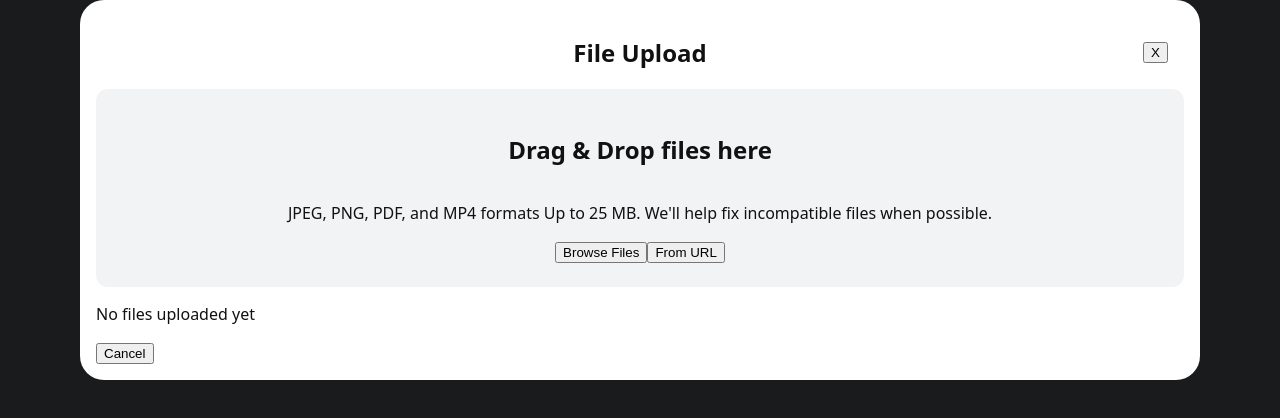
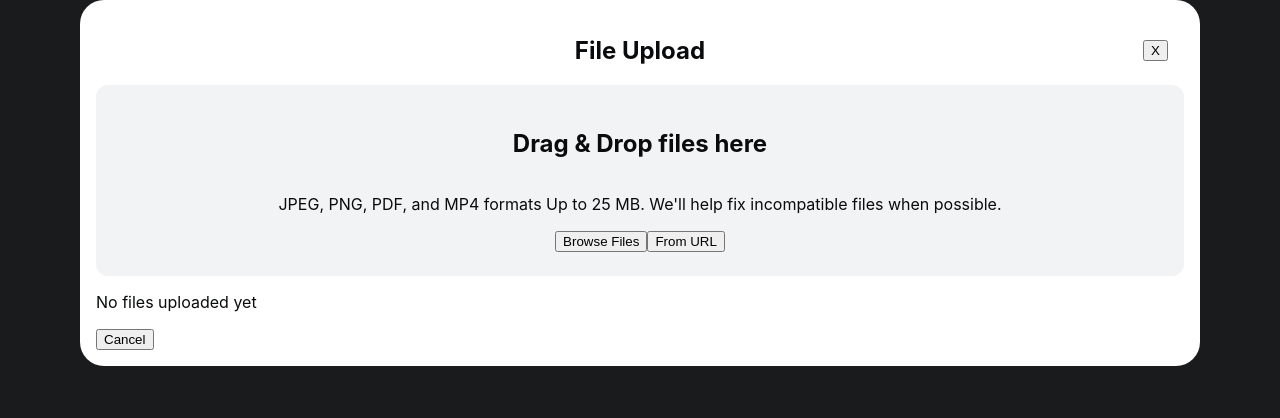
Before and after one commit to EthanTrueHawkes/Minis, a React (Vite) app: page / in a window 1280 px wide. Shown: the top 418 px of the page. Built offline with nearby package versions, Linux system fonts and the light colour scheme.

Commit message:
added typography css tokens: primative and semantic. Cleaned up earlier token names.

```diff
--- a/src/App.css
+++ b/src/App.css
@@ -1,5 +1,5 @@
 .card {
-  background: var(--surface-raised);
+  background: var(--color-surface-raised);
   padding: 16px;
   border-radius: 24px;
 }
@@ -23,7 +23,7 @@
   align-items: center;
 
   padding: 24px 48px;
-  background: var(--surface-sunken-light);
+  background: var(--color-surface-sunken-light);
   border-radius: 12px;
 
   .text_wrapper_upload {
--- a/src/index.css
+++ b/src/index.css
@@ -1,10 +1,6 @@
 :root {
-  font-family: system-ui, sans-serif;
-
-  /* color tokens */
-
   /*  ====================
-      PRIMATIVE TOKENS
+      COLOR PRIMITIVES
       ====================  */
 
   /* neutral color tokens */
@@ -57,7 +53,7 @@
   --red-900: #520408;
 
   /* alpha color tokens */
-  --alpha-black-20: color-mix (var(--neutral-1000) 20%, transparent 80%);
+  --alpha-black-20: color-mix(var(--neutral-1000) 20%, transparent 80%);
 
   /* spacing tokens */
   --spacing-0: 0px;
@@ -80,66 +76,230 @@
   --border-thickness-2: 2px;
 
   /* border radius tokens */
-  --border-radius-0: 0px;
-  --border-radius-2: 2px;
-  --border-radius-4: 4px;
-  --border-radius-8: 8px;
-  --border-radius-12: 12px;
-  --border-radius-16: 16px;
-  --border-radius-24: 24px;
-  --border-radius-32: 32px;
-  --border-radius-circle: 9999px;
+  --radius-0: 0px;
+  --radius-2: 2px;
+  --radius-4: 4px;
+  --radius-8: 8px;
+  --radius-12: 12px;
+  --radius-16: 16px;
+  --radius-24: 24px;
+  --radius-32: 32px;
+  --radius-circle: 9999px;
 
   /*  ====================
-      SEMANTIC TOKENS
+      COLOR SEMANTICS
       ====================  */
 
   /* surface / background color tokens */
-  --surface-base: var(--neutral-50);
-  --surface-raised: var(--neutral-0);
-  --surface-sunken-light: var(--neutral-100);
-  --surface-sunken-medium: var(--neutral-200);
-  --surface-brand: var(--blue-600);
-  --surface-inverse-base: var(--neutral-900);
+  --color-surface-base: var(--neutral-50);
+  --color-surface-raised: var(--neutral-0);
+  --color-surface-sunken-light: var(--neutral-100);
+  --color-surface-sunken-medium: var(--neutral-200);
+  --color-surface-brand: var(--blue-600);
+  --color-surface-inverse-base: var(--neutral-900);
 
   /* text color tokens */
-  --text-primary: var(--neutral-950);
-  --text-secondary: var(--neutral-700);
-  --text-tertiary: var(--neutral-600);
-  --text-brand: var(--blue-600);
-  --text-inverse-primary: var(--neutral-0);
-  --text-inverse-secondary: var(--neutral-200);
+  --color-text-primary: var(--neutral-950);
+  --color-text-secondary: var(--neutral-700);
+  --color-text-tertiary: var(--neutral-600);
+  --color-text-brand: var(--blue-600);
+  --color-text-inverse-primary: var(--neutral-0);
+  --color-text-inverse-secondary: var(--neutral-200);
 
   /* border color tokens */
-  --border-subtle: var(--alpha-black-20);
+  --color-border-subtle: var(--alpha-black-20);
 
   /* status color tokens */
-  --status-success-text: var(--green-700);
-  --status-success-background-primary: var(--green-500);
-  --status-success-background-light: var(--green-200);
+  --color-status-success-text: var(--green-700);
+  --color-status-success-background-primary: var(--green-500);
+  --color-status-success-background-light: var(--green-200);
 
-  --status-warning-text: var(--yellow-700);
-  --status-warning-background-primary: var(--yellow-500);
-  --status-warning-background-light: var(--yellow-200);
+  --color-status-warning-text: var(--yellow-700);
+  --color-status-warning-background-primary: var(--yellow-500);
+  --color-status-warning-background-light: var(--yellow-200);
 
-  --status-danger-text: var(--red-700);
-  --status-danger-background-primary: var(--red-500);
-  --status-danger-background-light: var(--red-200);
+  --color-status-danger-text: var(--red-700);
+  --color-status-danger-background-primary: var(--red-500);
+  --color-status-danger-background-light: var(--red-200);
 
   /*  ====================
-      COMPONENT TOKENS
+      COLOR COMPONENT TOKENS
+      ====================  */
+  /* cursor-highlight color tokens */
+  --highlight-color: var(--blue-600);
+
+  /* scrollbar color tokens */
+  --scrollbar-color: var(--neutral-500);
+
+  /*  ====================
+      TYPOGRAPHY PRIMITIVES
       ====================  */
 
-  /* cursor-highlight color tokens */
-  --highlight: var(--blue-600);
+  /* font family */
+  --font-family-sans: "Inter", sans-serif;
 
-  /* scrollbar color tokens */
-  --scrollbar: var(--neutral-500);
+  /* font size */
+  --font-size-12: 0.75rem;
+  --font-size-14: 0.875rem;
+  --font-size-16: 1rem;
+  --font-size-18: 1.125rem;
+  --font-size-20: 1.25rem;
+  --font-size-24: 1.5rem;
+  --font-size-32: 2rem;
+  --font-size-40: 2.5rem;
 
-  color: #111;
-  background: var(--surface-inverse-base);
+  /* font weight */
+  --font-weight-light: 300;
+  --font-weight-default: 400;
+  --font-weight-medium: 500;
+  --font-weight-semibold: 600;
+
+  /* line height */
+  --font-line-height-16: 1rem;
+  --font-line-height-20: 1.25rem;
+  --font-line-height-24: 1.5rem;
+  --font-line-height-28: 1.75rem;
+  --font-line-height-32: 2rem;
+  --font-line-height-40: 2.5rem;
+  --font-line-height-48: 3rem;
+
+  /* Letter spacing */
+  --font-letter-spacing-normal: 0;
+  --font-letter-spacing-tight: -0.01em;
+
+  /*  ====================
+      TYPOGRAPHY SEMANTICS
+      ====================  */
+
+  /* body size */
+  --text-body-sm-size: var(--font-size-14);
+  --text-body-sm-line-height: var(--font-line-height-20);
+
+  --text-body-size: var(--font-size-16);
+  --text-body-line-height: var(--font-line-height-24);
+
+  --text-body-lg-size: var(--font-size-18);
+  --text-body-lg-line-height: var(--font-line-height-28);
+
+  /* body weight */
+  --text-body-weight-light: var(--font-weight-light);
+  --text-body-weight-default: var(--font-weight-default);
+  --text-body-weight-bold: var(--font-weight-semibold);
+
+  /* label size */
+  --text-label-sm-size: var(--font-size-12);
+  --text-label-sm-line-height: var(--font-line-height-16);
+
+  --text-label-size: var(--font-size-14);
+  --text-label-line-height: var(--font-line-height-20);
+
+  /* label weight */
+  --text-label-weight-default: var(--font-weight-medium);
+  --text-label-weight-bold: var(--font-weight-semibold);
+
+  /* header & display size */
+  --text-header-sm-size: var(--font-size-18);
+  --text-header-sm-line-height: var(--font-line-height-24);
+
+  --text-header-md-size: var(--font-size-24);
+  --text-header-md-line-height: var(--font-line-height-32);
+
+  --text-header-lg-size: var(--font-size-32);
+  --text-header-lg-line-height: var(--font-line-height-40);
+
+  --text-display-size: var(--font-size-40);
+  --text-display-line-height: var(--font-line-height-48);
+
+  /* header & display weight */
+  --text-header-weight-default: var(--font-weight-semibold);
+  --text-display-weight-default: var(--font-weight-semibold);
+
+  /*  ====================
+      GENERAL LAYOUT
+      ====================  */
+  font-family: var(--font-family-sans);
+  color: var(--color-text-primary);
+  background: var(--color-surface-inverse-base);
 }
 
 body {
   margin: 0 80px;
 }
+
+.text-body-sm {
+  font-size: var(--text-body-sm-size);
+  font-weight: var(--text-body-weight-default);
+  line-height: var(--text-body-sm-line-height);
+}
+
+.text-body {
+  font-size: var(--text-body-size);
+  font-weight: var(--text-body-weight-default);
+  line-height: var(--text-body-line-height);
+}
+
+.text-body-lg {
+  font-size: var(--text-body-lg-size);
+  font-weight: var(--text-body-weight-default);
+  line-height: var(--text-body-lg-line-height);
+}
+
+.text-label-sm {
+  font-size: var(--text-label-sm-size);
+  font-weight: var(--text-body-weight-default);
+  line-height: var(--text-label-sm-line-height);
+}
+
+.text-label {
+  font-size: var(--text-label-size);
+  font-weight: var(--text-body-weight-default);
+  line-height: var(--text-label-line-height);
+}
+
+.text-header-sm {
+  font-size: var(--text-header-sm-size);
+  font-weight: var(--text-body-weight-default);
+  line-height: var(--text-header-sm-line-height);
+}
+
+.text-header-md {
+  font-size: var(--text-header-md-size);
+  font-weight: var(--text-body-weight-default);
+  line-height: var(--text-header-md-line-height);
+}
+
+.text-header-lg {
+  font-size: var(--text-header-lg-size);
+  font-weight: var(--text-body-weight-default);
+  line-height: var(--text-header-lg-line-height);
+}
+
+.text-display {
+  font-size: var(--text-display-size);
+  font-weight: var(--text-body-weight-default);
+  line-height: var(--text-display-line-height);
+}
+
+.text-weight-body-default {
+  font-weight: var(--text-body-weight-default);
+}
+
+.text-weight-body-bold {
+  font-weight: var(--text-body-weight-bold);
+}
+
+.text-weight-label-default {
+  font-weight: var(--text-label-weight-default);
+}
+
+.text-weight-label-bold {
+  font-weight: var(--text-label-weight-bold);
+}
+
+.text-weight-header-default {
+  font-weight: var(--text-header-weight-default);
+}
+
+.text-weight-display-default {
+  font-weight: var(--text-display-weight-default);
+}
```
